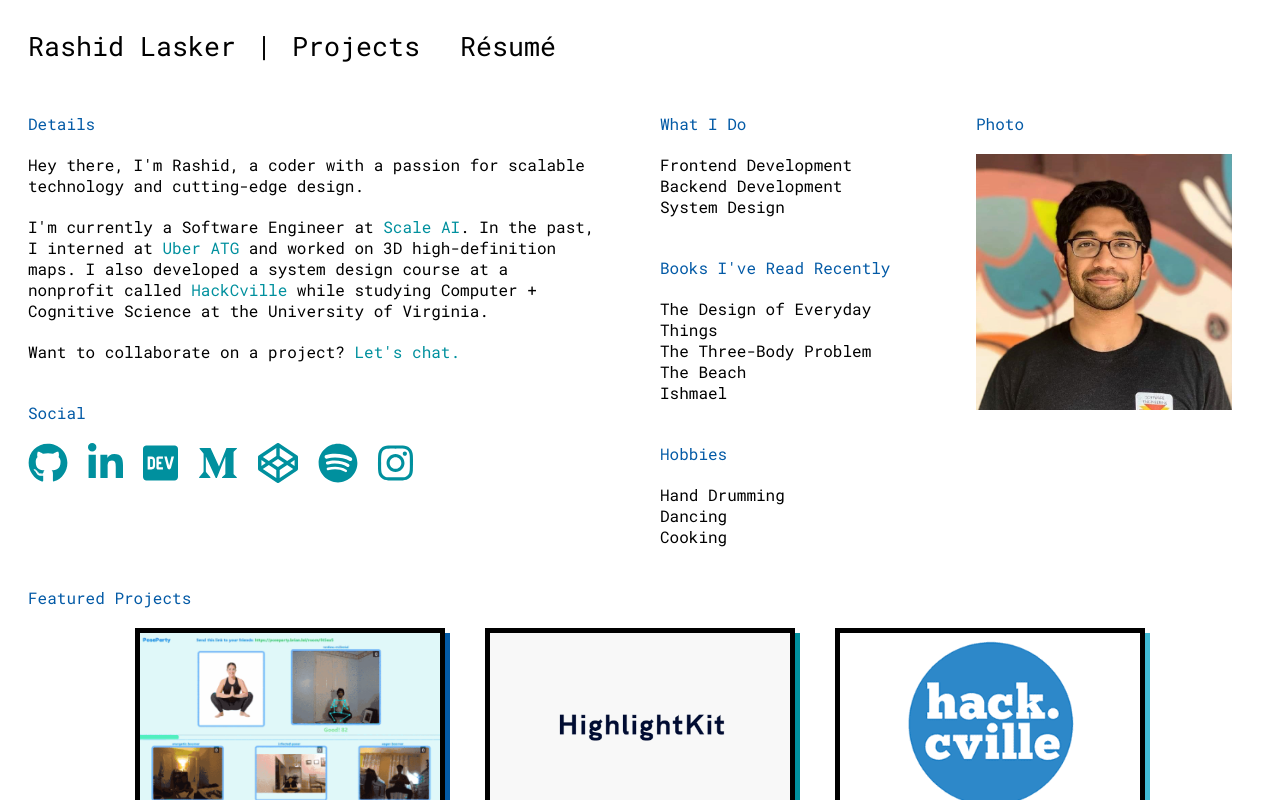
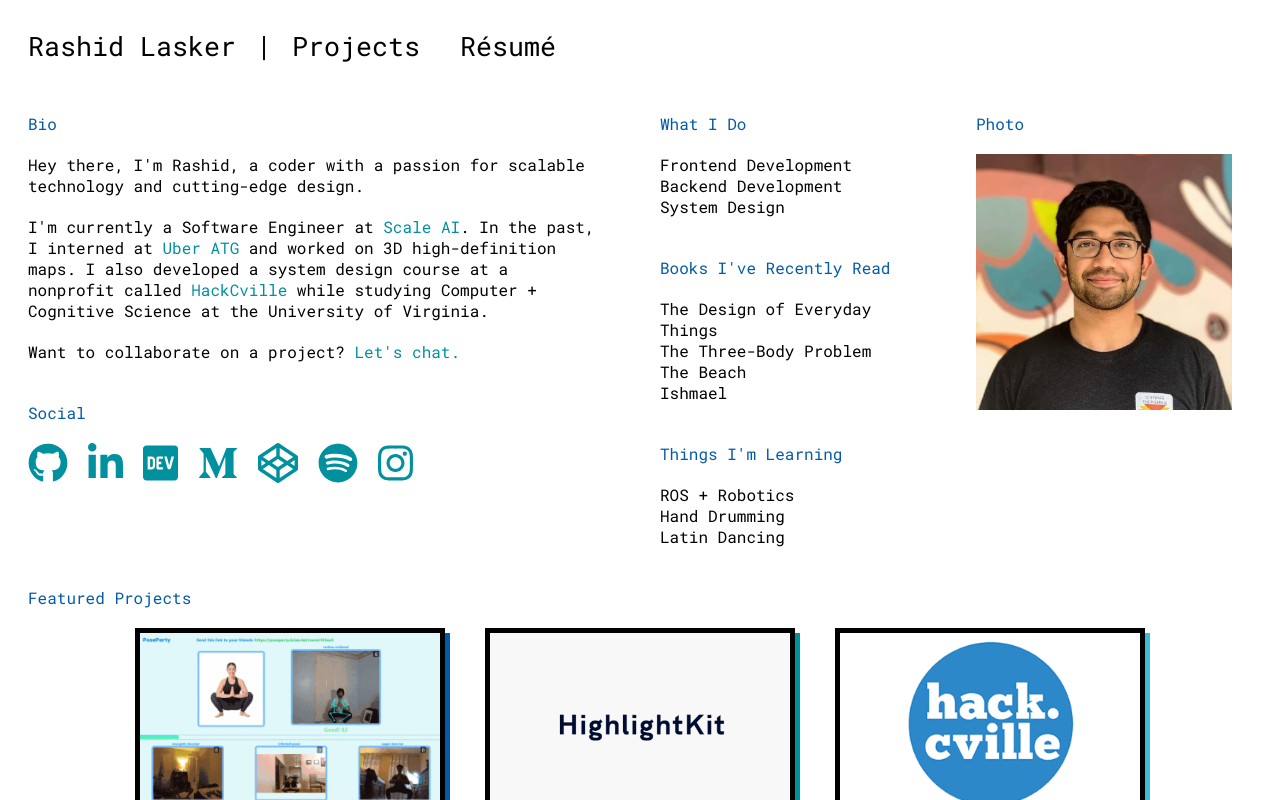
Before and after one commit to rashidlasker/rashidlasker.github.io, a React (Create React App) app: page / in a window 1280 px wide. Shown: the top 800 px of the page. Built offline with nearby package versions, Linux system fonts and the light colour scheme.

Commit message:
text changes

```diff
--- a/src/data/projects.json
+++ b/src/data/projects.json
@@ -145,7 +145,7 @@
         "summary": "A marketplace where people can buy/sell homemade meals.",
         "description": [
             "This web app connects home chefs looking to break into the food marketplace with folks in their neighborhood who are hungry for a good meal. Customers can go to the website, choose from an array of home-cooked options, pay online and pick up dinner within minutes of placing their order.",
-            "This app was a project for a class at UVA called Internet Scale Applications. Over the course of building it, I learned several scalability concepts like containerization, batch processing, MapReduce, and so much more."
+            "This app was a project for a class at UVA called Internet Scale Applications. Over the course of building it, I learned several scalability concepts including containerization, batch processing, MapReduce, and so much more."
         ],
         "visible": true,
         "featured": false,
--- a/src/views/Home.js
+++ b/src/views/Home.js
@@ -54,7 +54,7 @@ const Home = () => {
     <div className="content">
       <div className="section span-2">
         <div className="subsection">
-          <div className="title">Details</div>
+          <div className="title">Bio</div>
           <div className="text">Hey there, I'm Rashid, a coder with a passion for scalable technology and cutting-edge design.</div>
           <div className="text">I'm currently a Software Engineer at <a className="list-link" href="https://scale.com/" target="_blank" rel="noopener noreferrer">Scale AI</a>. In the past, I interned at <a className="list-link" href="https://www.uber.com/us/en/atg/" target="_blank" rel="noopener noreferrer">Uber ATG</a> and worked on 3D high-definition maps. I also developed a system design course at a nonprofit called <a className="list-link" href="https://hackcville.com/" target="_blank" rel="noopener noreferrer">HackCville</a> while studying Computer + Cognitive Science at the University of Virginia.</div>
           <div className="text">Want to collaborate on a project? <a className="list-link" href="mailto:rashidlasker@gmail.com">Let's chat.</a></div>
@@ -74,17 +74,17 @@ const Home = () => {
           <div className="list-item">System Design</div>
         </div>
         <div className="subsection">
-          <div className="title">Books I've Read Recently</div>
+          <div className="title">Books I've Recently Read</div>
           <div className="list-item">The Design of Everyday Things</div>
           <div className="list-item">The Three-Body Problem</div>
           <div className="list-item">The Beach</div>
           <div className="list-item">Ishmael</div>
         </div>
         <div className="subsection">
-          <div className="title">Hobbies</div>
+          <div className="title">Things I'm Learning</div>
+          <div className="list-item">ROS + Robotics</div>
           <div className="list-item">Hand Drumming</div>
-          <div className="list-item">Dancing</div>
-          <div className="list-item">Cooking</div>
+          <div className="list-item">Latin Dancing</div>
         </div>
       </div>
       <div className="section span-1">
```
